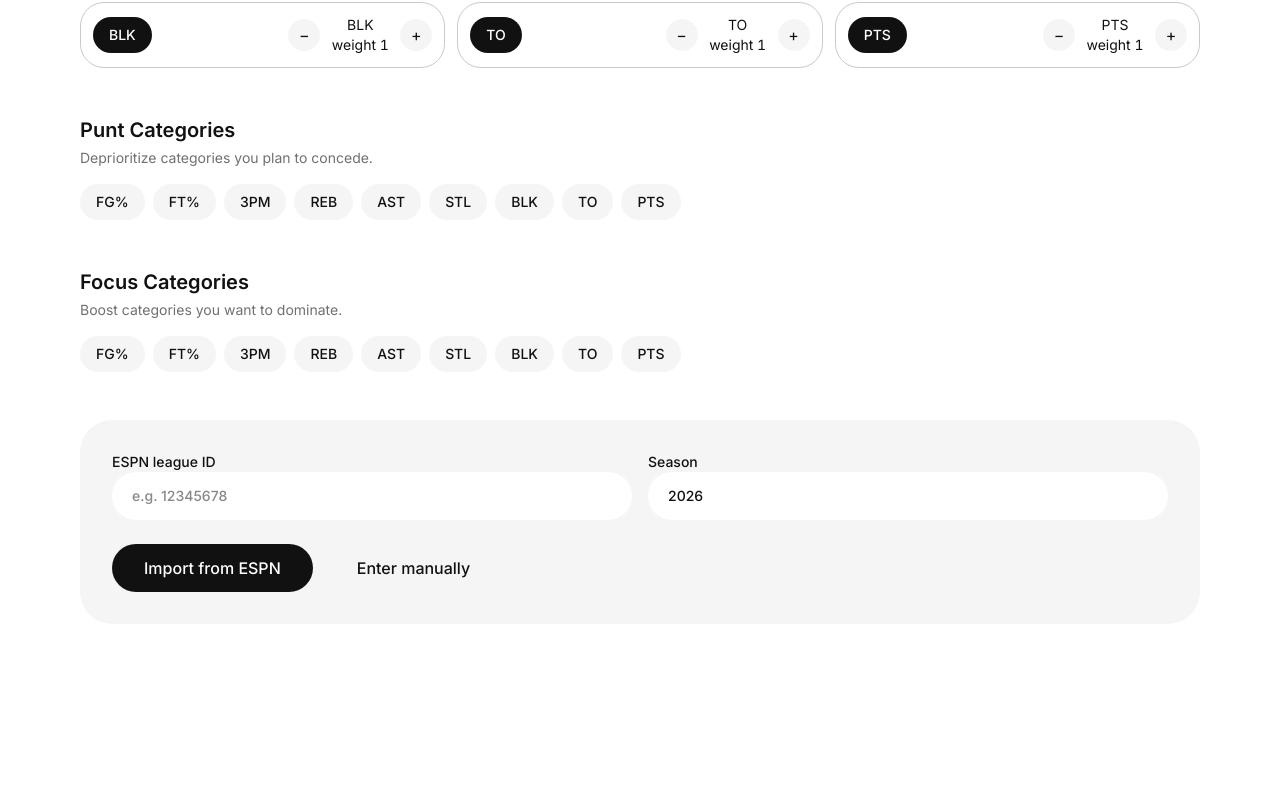
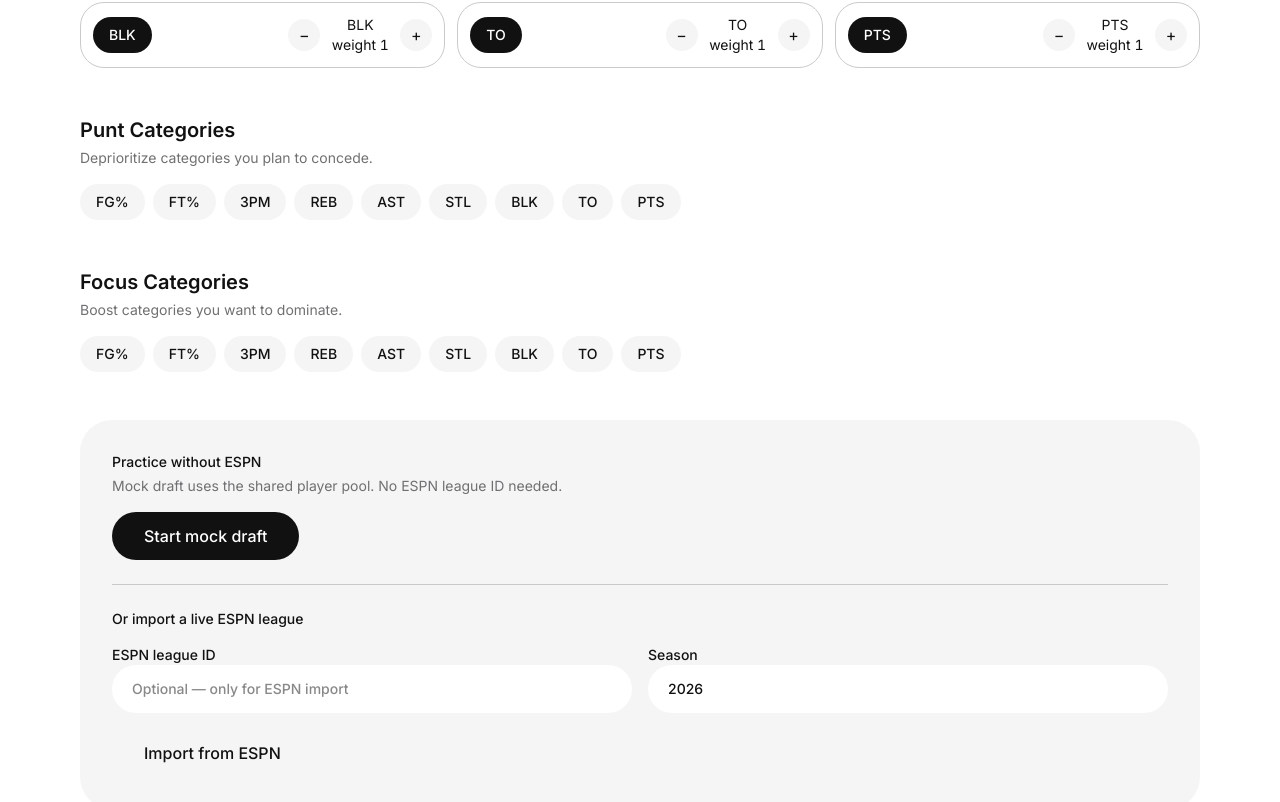
Before and after one commit to cbh606-create/fantasy, a Next.js app: page /leagues/new in a window 1280 px wide. Shown: the part 868-1670 px from the top of the page. Before the commit the page ends 1556 px from the top, so only its background shows below. Built offline with nearby package versions, Linux system fonts and the light colour scheme.

Commit message:
feat(draft): start mock draft without ESPN league ID
Add a primary Start mock draft path that creates a manual league and opens the Mock tab directly.

Co-authored-by: Cursor <cursoragent@cursor.com>

```diff
--- a/src/app/leagues/[id]/draft/page.tsx
+++ b/src/app/leagues/[id]/draft/page.tsx
@@ -2,10 +2,22 @@ import { DraftWorkspace } from "@/components/draft/DraftWorkspace"
 
 type DraftPageProps = {
   params: Promise<{ id: string }>
+  searchParams: Promise<{ tab?: string }>
 }
 
-export default async function DraftPage({ params }: DraftPageProps) {
+const parseInitialMode = (tab?: string) => {
+  if (tab === "mock" || tab === "live" || tab === "prep") return tab
+  return "prep"
+}
+
+export default async function DraftPage({
+  params,
+  searchParams,
+}: DraftPageProps) {
   const { id } = await params
+  const { tab } = await searchParams
 
-  return <DraftWorkspace leagueId={id} />
+  return (
+    <DraftWorkspace initialMode={parseInitialMode(tab)} leagueId={id} />
+  )
 }
--- a/src/app/leagues/new/page.tsx
+++ b/src/app/leagues/new/page.tsx
@@ -12,8 +12,8 @@ export default function NewLeaguePage() {
             BUILD YOUR BOARD
           </h1>
           <p className="mt-6 max-w-2xl text-lg leading-7 text-[var(--color-mute)]">
-            Set your draft position and category strategy, then connect ESPN or
-            start with the sample player pool.
+            Set your draft position and category strategy, then start a mock
+            draft right away — ESPN league ID is optional for live import.
           </p>
         </header>
 
--- a/src/app/page.tsx
+++ b/src/app/page.tsx
@@ -23,7 +23,7 @@ export default function Home() {
               className="inline-flex h-12 items-center justify-center rounded-full border border-[var(--color-hairline)] px-8 font-medium transition-colors hover:bg-[var(--color-soft-cloud)] focus-visible:outline-2 focus-visible:outline-offset-4 focus-visible:outline-[var(--color-ink)]"
               href="/leagues/new"
             >
-              Start draft prep
+              Start mock draft
             </Link>
             <Link
               className="inline-flex h-12 items-center justify-center rounded-full border border-[var(--color-hairline)] px-8 font-medium transition-colors hover:bg-[var(--color-soft-cloud)] focus-visible:outline-2 focus-visible:outline-offset-4 focus-visible:outline-[var(--color-ink)]"
--- a/src/components/draft/DraftWorkspace.tsx
+++ b/src/components/draft/DraftWorkspace.tsx
@@ -34,10 +34,6 @@ const wait = (ms: number, signal: AbortSignal) =>
     signal.addEventListener("abort", handleAbort, { once: true })
   })
 
-type DraftWorkspaceProps = {
-  leagueId: string
-}
-
 type LeagueResponse = {
   id: string
   name: string
@@ -47,6 +43,11 @@ type LeagueResponse = {
 }
 
 type WorkspaceMode = "prep" | "mock" | "live"
+
+type DraftWorkspaceProps = {
+  initialMode?: WorkspaceMode
+  leagueId: string
+}
 
 const MODE_LABELS: Record<WorkspaceMode, string> = {
   prep: "Prep",
@@ -85,7 +86,10 @@ const applyPickToBoard = (
   }
 }
 
-export const DraftWorkspace = ({ leagueId }: DraftWorkspaceProps) => {
+export const DraftWorkspace = ({
+  initialMode = "prep",
+  leagueId,
+}: DraftWorkspaceProps) => {
   const [leagueName, setLeagueName] = useState("")
   const [espnLeagueId, setEspnLeagueId] = useState<string | null>(null)
   const [season, setSeason] = useState<number | null>(null)
@@ -97,7 +101,7 @@ export const DraftWorkspace = ({ leagueId }: DraftWorkspaceProps) => {
     null,
   )
   const [result, setResult] = useState<SimulationResult | null>(null)
-  const [mode, setMode] = useState<WorkspaceMode>("prep")
+  const [mode, setMode] = useState<WorkspaceMode>(initialMode)
   const [simCount, setSimCount] = useState(40)
   const [isLoading, setIsLoading] = useState(true)
   const [isSimulating, setIsSimulating] = useState(false)
@@ -110,6 +114,7 @@ export const DraftWorkspace = ({ leagueId }: DraftWorkspaceProps) => {
   const simulationControllerRef = useRef<AbortController | null>(null)
   const simulationTimerRef = useRef<ReturnType<typeof setTimeout> | null>(null)
   const mockAdvanceControllerRef = useRef<AbortController | null>(null)
+  const didAutoEnterMockRef = useRef(false)
 
   useEffect(() => {
     const controller = new AbortController()
@@ -377,6 +382,13 @@ export const DraftWorkspace = ({ leagueId }: DraftWorkspaceProps) => {
     }
   }
 
+  useEffect(() => {
+    if (didAutoEnterMockRef.current) return
+    if (initialMode !== "mock" || !state || isLoading) return
+    didAutoEnterMockRef.current = true
+    handleEnterMock()
+  }, [initialMode, state, isLoading])
+
   const handleResetMock = () => {
     if (!state) return
     void startMockDraft(state, mockPerspectiveTeamIndex)
--- a/src/components/league/LeagueSetupForm.tsx
+++ b/src/components/league/LeagueSetupForm.tsx
@@ -1,7 +1,7 @@
 "use client"
 
 import { useRouter } from "next/navigation"
-import { useState, type FormEvent } from "react"
+import { useState } from "react"
 import { Button } from "@/components/ui/Button"
 import { Chip } from "@/components/ui/Chip"
 import { defaultCategorySettings } from "@/lib/domain/categories"
@@ -100,6 +100,7 @@ export const LeagueSetupForm = () => {
   const createLeague = async (
     endpoint: string,
     body: Record<string, unknown>,
+    draftTab: "prep" | "mock" | "live" = "prep",
   ) => {
     const response = await fetch(endpoint, {
       method: "POST",
@@ -118,7 +119,7 @@ export const LeagueSetupForm = () => {
         result = JSON.parse(rawText) as typeof result
       } catch {
         throw new Error(
-          `Server returned a non-JSON response (${response.status}). Try again or use Enter manually.`,
+          `Server returned a non-JSON response (${response.status}). Try again or use Start mock draft.`,
         )
       }
     }
@@ -132,20 +133,30 @@ export const LeagueSetupForm = () => {
       throw new Error(detail || "Unable to create your league")
     }
 
-    router.push(`/leagues/${result.id}/draft`)
+    const tabQuery = draftTab === "prep" ? "" : `?tab=${draftTab}`
+    router.push(`/leagues/${result.id}/draft${tabQuery}`)
   }
 
-  const handleEspnImport = async (event: FormEvent<HTMLFormElement>) => {
-    event.preventDefault()
+  const handleEspnImport = async () => {
     setError("")
+
+    if (!espnLeagueId.trim()) {
+      setError("Enter an ESPN league ID to import, or use Start mock draft.")
+      return
+    }
+
     setPendingAction("espn")
 
     try {
-      await createLeague("/api/espn/import", {
+      await createLeague(
+        "/api/espn/import",
+        {
           name: leagueName,
-        leagueId: espnLeagueId,
+          leagueId: espnLeagueId.trim(),
           season,
-      })
+        },
+        "live",
+      )
     } catch (requestError) {
       setError(
         requestError instanceof Error
@@ -157,13 +168,15 @@ export const LeagueSetupForm = () => {
     }
   }
 
-  const handleManualEntry = async () => {
+  const handleStartMockDraft = async () => {
     setError("")
     setPendingAction("manual")
 
     try {
-      await createLeague("/api/leagues", {
-        name: leagueName,
+      await createLeague(
+        "/api/leagues",
+        {
+          name: leagueName.trim() || "Mock Draft",
           manualInput: {
             userPickSlot: pickSlot,
             categories,
@@ -172,12 +185,14 @@ export const LeagueSetupForm = () => {
             rounds: 13,
             playerPoolSource: "proj_2026_27",
           },
-      })
+        },
+        "mock",
+      )
     } catch (requestError) {
       setError(
         requestError instanceof Error
           ? requestError.message
-          : "Unable to create your league",
+          : "Unable to start mock draft",
       )
     } finally {
       setPendingAction(null)
@@ -187,7 +202,7 @@ export const LeagueSetupForm = () => {
   const isPending = pendingAction !== null
 
   return (
-    <form className="space-y-12" onSubmit={handleEspnImport}>
+    <div className="space-y-12">
       <section className="grid gap-6 sm:grid-cols-2">
         <label className="space-y-2 text-sm font-medium">
           <span>League name</span>
@@ -320,15 +335,32 @@ export const LeagueSetupForm = () => {
       ))}
 
       <section className="rounded-[2rem] bg-[var(--color-soft-cloud)] p-6 sm:p-8">
-        <div className="grid gap-4 sm:grid-cols-2">
+        <div className="mb-6">
+          <p className="text-sm font-medium">Practice without ESPN</p>
+          <p className="mt-1 text-sm text-[var(--color-mute)]">
+            Mock draft uses the shared player pool. No ESPN league ID needed.
+          </p>
+          <Button
+            aria-label="Start mock draft"
+            className="mt-4 w-full sm:w-auto"
+            disabled={isPending}
+            onClick={handleStartMockDraft}
+            type="button"
+          >
+            {pendingAction === "manual" ? "Starting…" : "Start mock draft"}
+          </Button>
+        </div>
+
+        <div className="border-t border-[var(--color-hairline)] pt-6">
+          <p className="text-sm font-medium">Or import a live ESPN league</p>
+          <div className="mt-4 grid gap-4 sm:grid-cols-2">
             <label className="space-y-2 text-sm font-medium">
               <span>ESPN league ID</span>
               <input
                 className="h-12 w-full rounded-full bg-white px-5 outline-none focus-visible:ring-2 focus-visible:ring-[var(--color-ink)]"
                 inputMode="numeric"
                 onChange={(event) => setEspnLeagueId(event.target.value)}
-              placeholder="e.g. 12345678"
-              required
+                placeholder="Optional — only for ESPN import"
                 value={espnLeagueId}
               />
             </label>
@@ -338,27 +370,20 @@ export const LeagueSetupForm = () => {
                 className="h-12 w-full rounded-full bg-white px-5 outline-none focus-visible:ring-2 focus-visible:ring-[var(--color-ink)]"
                 min="2000"
                 onChange={(event) => setSeason(Number(event.target.value))}
-              required
                 type="number"
                 value={season}
               />
             </label>
           </div>
-        <div className="mt-6 flex flex-col gap-3 sm:flex-row">
           <Button
-            className="w-full sm:w-auto"
+            aria-label="Import from ESPN"
+            className="mt-4 w-full sm:w-auto"
             disabled={isPending}
-            type="submit"
+            onClick={handleEspnImport}
+            type="button"
+            variant="secondary"
           >
             {pendingAction === "espn" ? "Importing…" : "Import from ESPN"}
-          </Button>
-          <Button
-            className="w-full sm:w-auto"
-            disabled={isPending}
-            onClick={handleManualEntry}
-            variant="secondary"
-          >
-            {pendingAction === "manual" ? "Creating…" : "Enter manually"}
           </Button>
         </div>
         {error ? (
@@ -371,6 +396,6 @@ export const LeagueSetupForm = () => {
           </p>
         ) : null}
       </section>
-    </form>
+    </div>
   )
 }
```
Also changed, not shown: 1 other file (tests, documents, lock files or other folders). Lines whose indentation alone changed are shown as unchanged.
